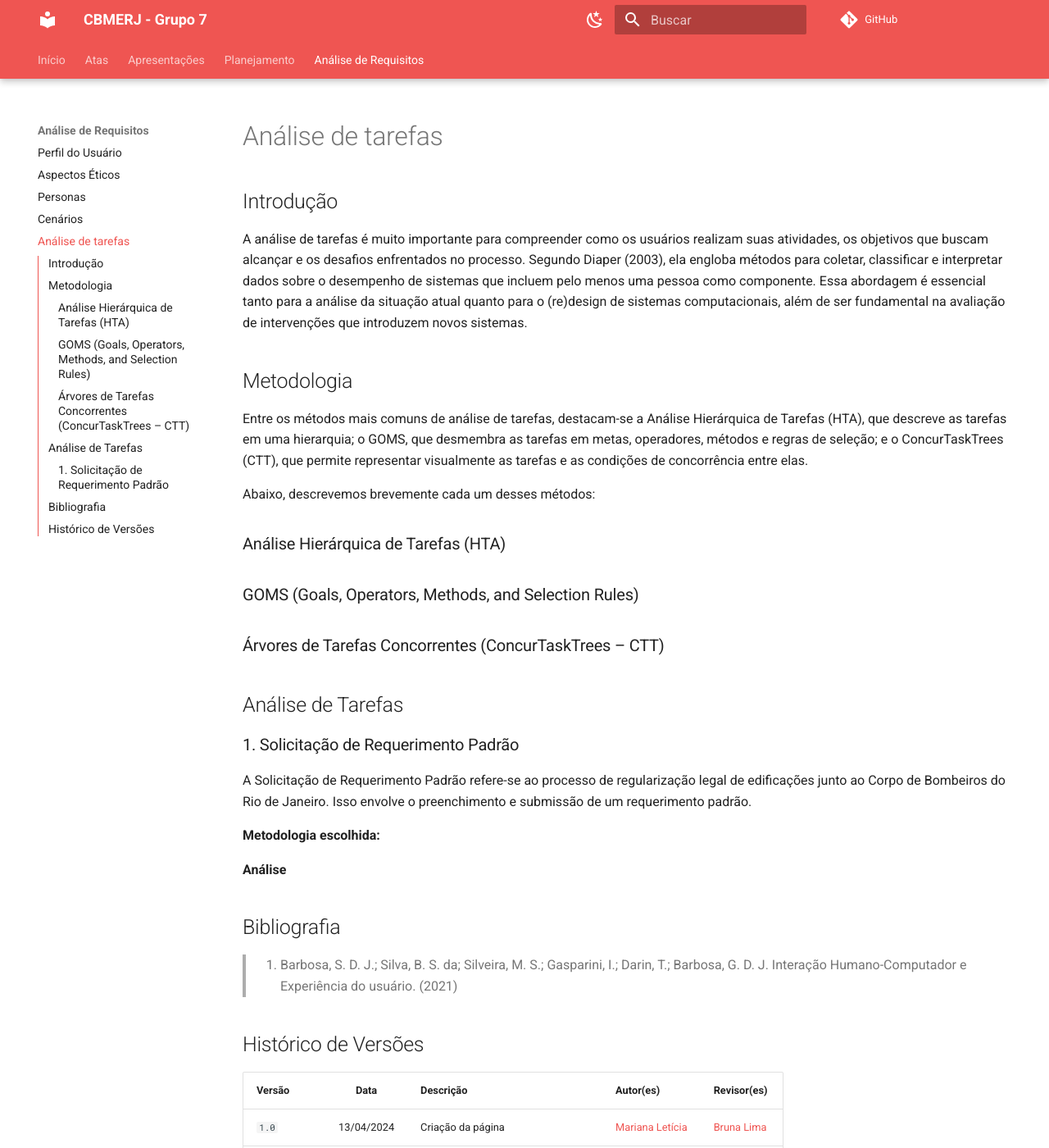
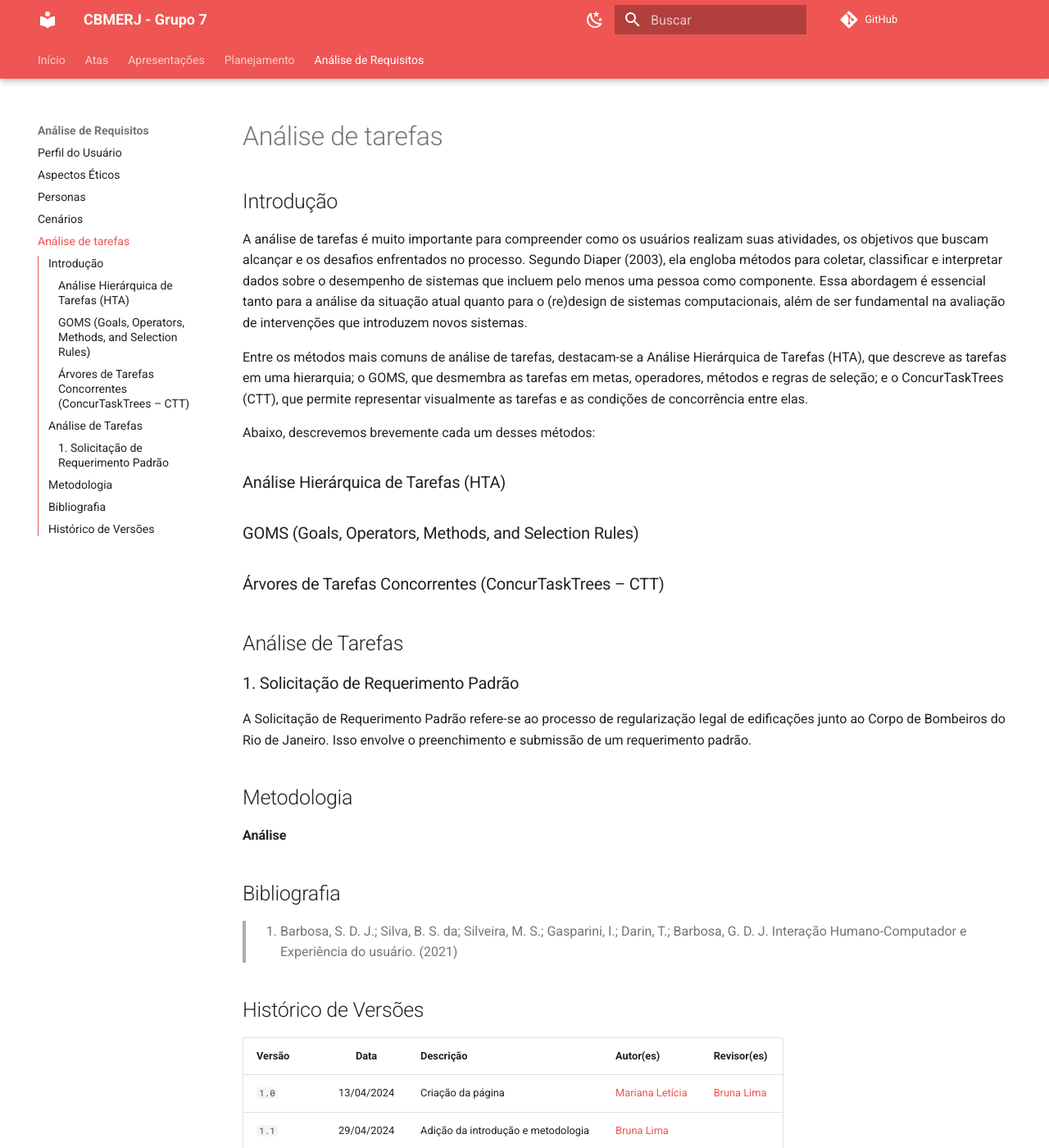
Before and after one commit to Interacao-Humano-Computador/2024.1-CBMERJ, an MkDocs documentation site: the page built from docs/analise_requisitos/analise_tarefas.md, in a window 1280 px wide and 1400 px high. Shown: the whole window at 82% size. Built offline with MkDocs 1.6.1 and Material for MkDocs 9.7.7, drawn with Linux system fonts in a browser that asks for light colours; comment, search, counter and statistics services are not loaded.

Commit message:
Update analise_tarefas.md

```diff
--- a/docs/analise_requisitos/analise_tarefas.md
+++ b/docs/analise_requisitos/analise_tarefas.md
@@ -1,7 +1,6 @@
 ## Introdução
 A análise de tarefas é muito importante para compreender como os usuários realizam suas atividades, os objetivos que buscam alcançar e os desafios enfrentados no processo. Segundo Diaper (2003), ela engloba métodos para coletar, classificar e interpretar dados sobre o desempenho de sistemas que incluem pelo menos uma pessoa como componente. Essa abordagem é essencial tanto para a análise da situação atual quanto para o (re)design de sistemas computacionais, além de ser fundamental na avaliação de intervenções que introduzem novos sistemas.
 
-## Metodologia
 Entre os métodos mais comuns de análise de tarefas, destacam-se a Análise Hierárquica de Tarefas (HTA), que descreve as tarefas em uma hierarquia; o GOMS, que desmembra as tarefas em metas, operadores, métodos e regras de seleção; e o ConcurTaskTrees (CTT), que permite representar visualmente as tarefas e as condições de concorrência entre elas.
 
 Abaixo, descrevemos brevemente cada um desses métodos:
@@ -17,7 +16,7 @@ Abaixo, descrevemos brevemente cada um desses métodos:
 ### 1. Solicitação de Requerimento Padrão
 A Solicitação de Requerimento Padrão refere-se ao processo de regularização legal de edificações junto ao Corpo de Bombeiros do Rio de Janeiro. Isso envolve o preenchimento e submissão de um requerimento padrão.
 
-**Metodologia escolhida:**
+## Metodologia
 
 **Análise**
 
```
